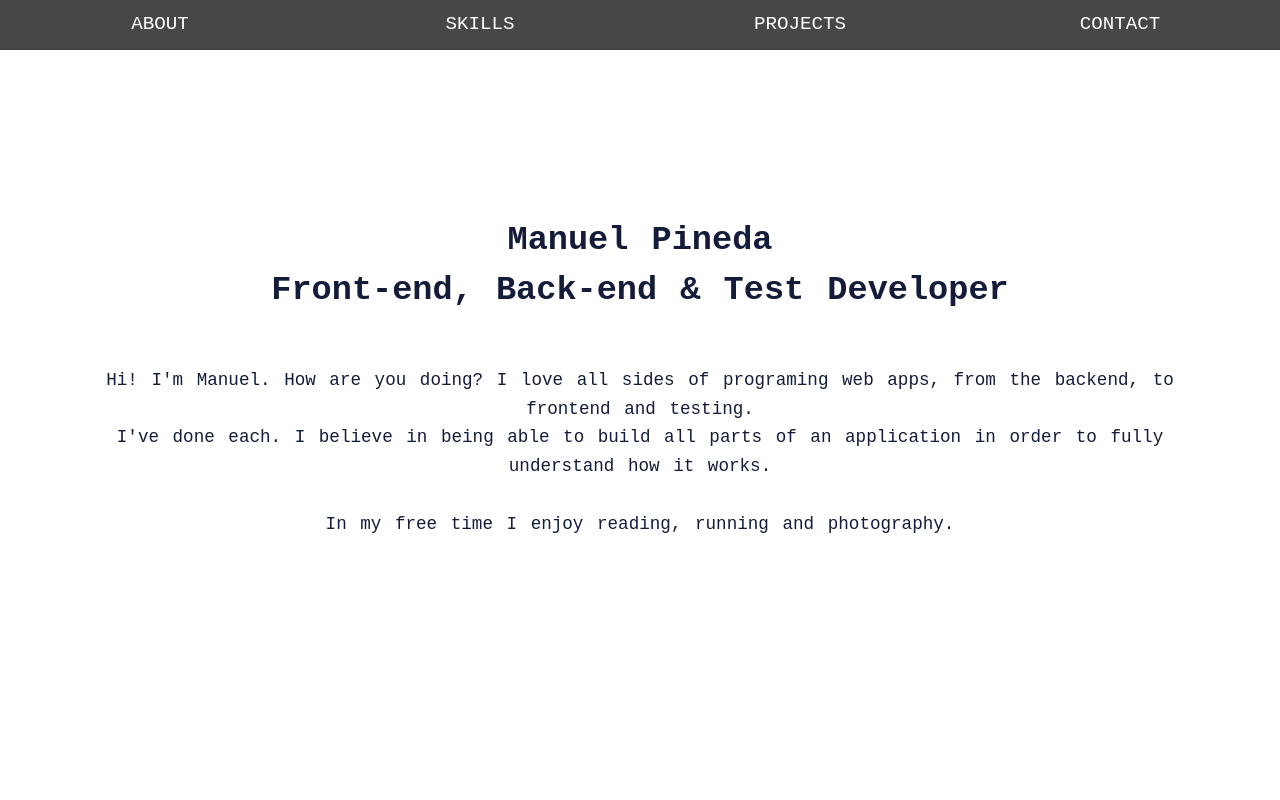
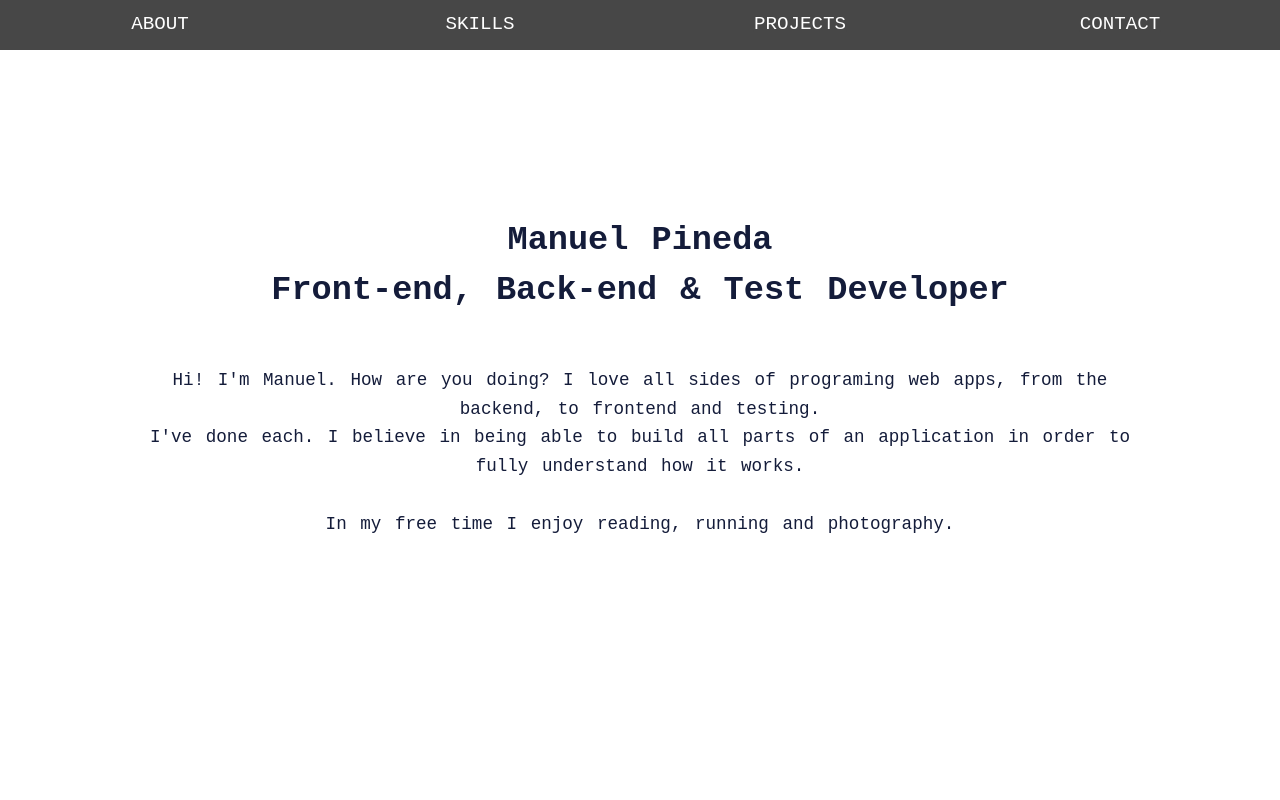
Before and after one commit to manuel12/personal-portfolio-page, a React (Create React App) app in the folder react-portfolio/: page / in a window 1280 px wide. Shown: the top 800 px of the page. Built offline with nearby package versions, Linux system fonts and the light colour scheme.

Commit message:
Added 80

```diff
--- a/react-portfolio/src/components/Home/styles.css
+++ b/react-portfolio/src/components/Home/styles.css
@@ -34,6 +34,10 @@
 }
 
 @media only screen and (min-width: 1200px) {
+  .about-container {
+    width: 80%;
+  }
+
   .about-line-break {
     display: none;
   }
```
